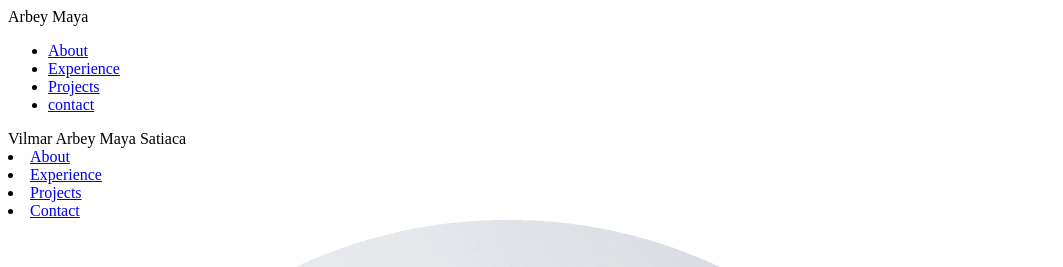
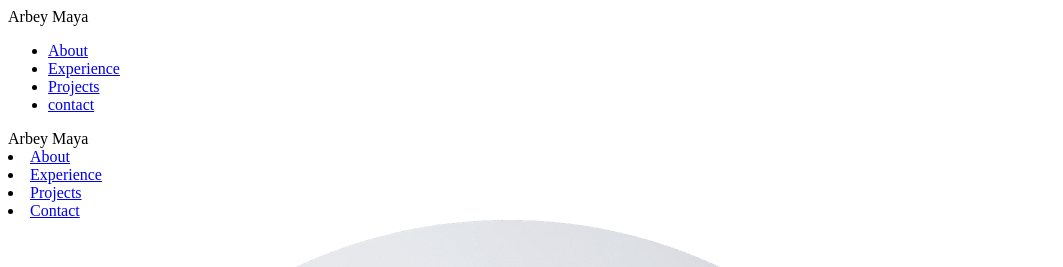
Before and after one commit to ArbeyMaya/portafolio-vilmar-maya-satiaca, a plain HTML site: page index.html in a window 1280 px wide. Shown: the top 267 px of the page, without its empty margins (0-1063 px from the left). Drawn offline with Linux system fonts and the light colour scheme.

Commit message:
tercer commit

```diff
--- a/index.html
+++ b/index.html
@@ -22,7 +22,7 @@
 
     <!--Menu hamburguesa-->
     <nav id="hamburguer-nav">
-        <div class="logo">Vilmar Arbey Maya Satiaca</div>
+        <div class="logo">Arbey Maya</div>
         <div class="hamburguer-menu">
             <div class="hamburguer-icon" onclick="toggleMenu()">
                 <span></span>
```
